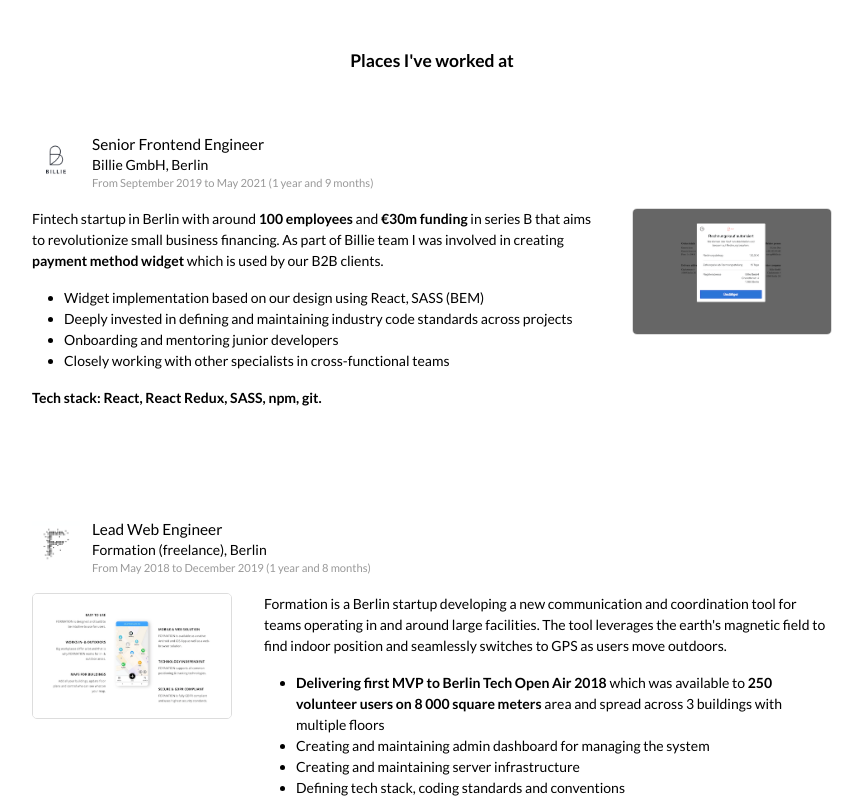
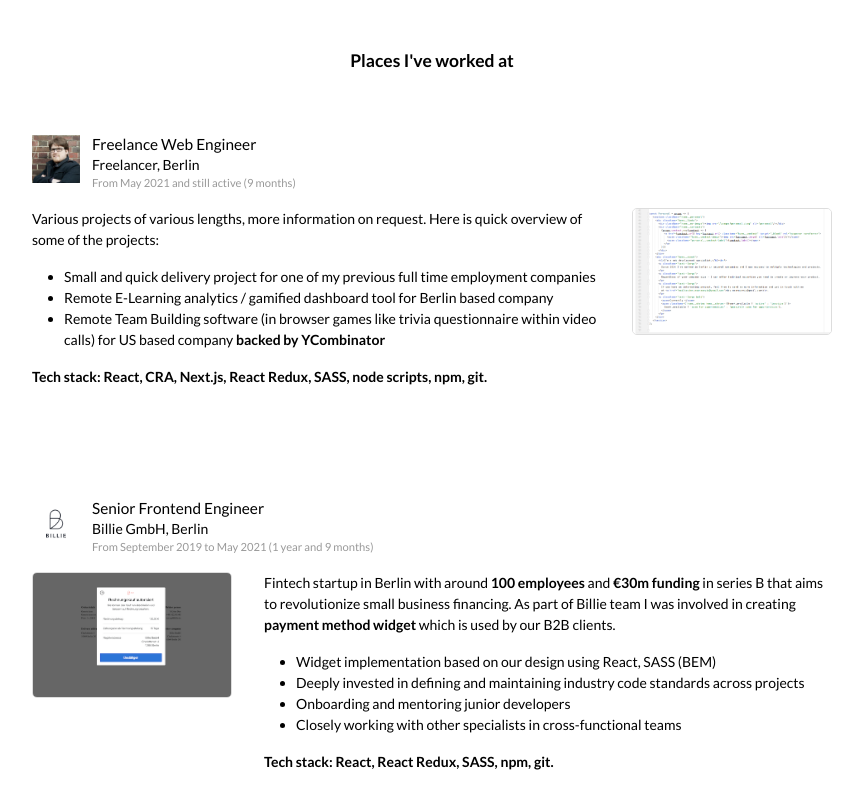
Before and after one commit to msaracevic/msaracevic.github.io, a React (Create React App) app: page / in a window 1280 px wide. Shown: the part 1000-1800 px from the top of the page, without its empty margins (208-1071 px from the left). Built offline with nearby package versions, Linux system fonts and the light colour scheme.

Commit message:
Update information

```diff
--- a/src/components/Home/index.js
+++ b/src/components/Home/index.js
@@ -17,7 +17,7 @@
               <h5 className="work__title bold">{item.position}</h5>
               <h6 className="work__title">{item.company}, {item.location}</h6>
               <p className="text--disclaimer">
-                From {item.start} to {item.end} ({workDuration(new Date(item.start), new Date(item.end))})
+                From {item.start} {item.end ? "to" : "and still active"} {item.end} ({workDuration(new Date(item.start), item.end ? new Date(item.end) : undefined)})
               </p>
             </div>
           </header>
--- a/src/data/work.json
+++ b/src/data/work.json
@@ -1,5 +1,5 @@
 {
-  "available": false,
+  "available": true,
   "contact": [
     {
       "url": "https://www.linkedin.com/in/mirsarace",
@@ -13,6 +13,22 @@
     }
   ],
   "professional": [
+    {
+      "company": "Freelancer",
+      "start": "May 2021",
+      "end": false,
+      "image": "/images/personal.jpeg",
+      "appImage": "/images/apps/freelance.png",
+      "position": "Freelance Web Engineer",
+      "location": "Berlin",
+      "description": "Various projects of various lengths, more information on request. Here is quick overview of some of the projects:",
+      "responsibilities": [
+        "Small and quick delivery project for one of my previous full time employment companies",
+        "Remote E-Learning analytics / gamified dashboard tool for Berlin based company",
+        "Remote Team Building software (in browser games like trivia questionnaire within video calls) for US based company <b>backed by YCombinator</b>"
+      ],
+      "technologies": "React, CRA, Next.js, React Redux, SASS, node scripts, npm, git."
+    },
     {
       "company": "Billie GmbH",
       "start": "September 2019",
@@ -44,7 +60,7 @@
         "Creating and maintaining admin dashboard for managing the system",
         "Creating and maintaining server infrastructure",
         "Defining tech stack, coding standards and conventions"
-     ],
+      ],
       "technologies": "React, Express.js, SASS, postgres, npm, git."
     },
     {
--- a/src/helpers/index.js
+++ b/src/helpers/index.js
@@ -1,5 +1,9 @@
 export function workDuration(d1, d2) {
   let monthsDiff;
+  const open = !d2;
+
+  if (open) d2 = new Date();
+
   monthsDiff = (d2.getFullYear() - d1.getFullYear()) * 12;
   monthsDiff -= d1.getMonth();
   monthsDiff += d2.getMonth();
```
Also changed, not shown: public/images/apps/freelance.png (added).
